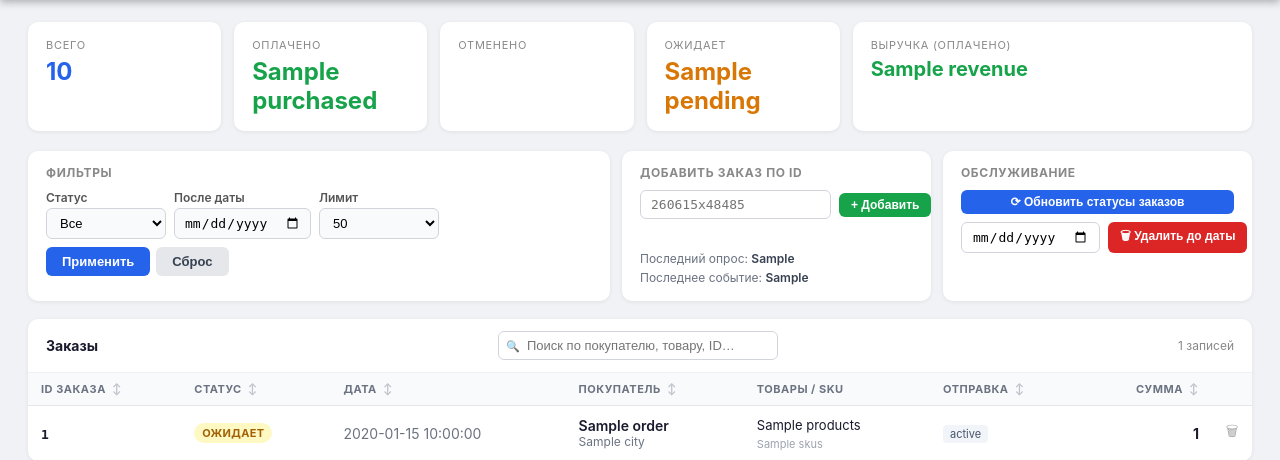
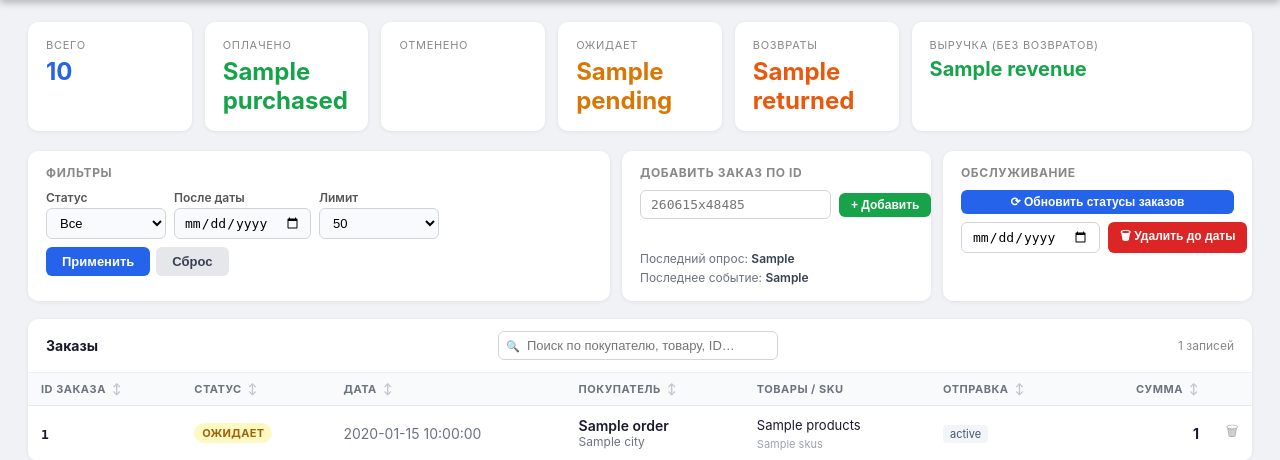
Before and after one commit to BendeeBoo/Erli-Campaings-API, a Flask app: template templates/index.html in a window 1280 px wide. Shown: the part 52-512 px from the top of the page. Run offline with Flask 3, Linux system fonts and the light colour scheme; the template is opened without the code that fills it: most values are stand-ins (such as "Sample title", 1, 10 or a date in 2020); some libraries are stand-ins or nearby versions.

Commit message:
Exclude returned orders from ad revenue
A returned order still reads status='purchased' — the buyer did pay — so the
report counted it as revenue even though the money goes back. Three of the 26
orders in the June report were returns, overstating revenue by 4919 zł (14.4%)
and ROAS by 21.77x vs the real 18.63x.

Both "Zwrócone" (returned) and "Wraca do nadawcy" (returningToSender) are
treated as lost: an order already travelling back will not become revenue, so
counting it inflates ROAS until the status finally flips.

- report.build_report now splits each order into greenhouse/accessory totals
  first, then routes them to the revenue or the returned bucket; returns are
  reported per order and never per item, so a returned order is written off
  whole (a partial return cannot be detected through the API)
- rows gain orders_returned / returned_revenue, and orders_purchased no longer
  counts returns
- db.get_stats drops returns from revenue and reports them separately, so the
  orders page and the analytics page cannot disagree
- analytics gets a "Возвраты" KPI card and a sortable "Возвратов" column;
  the orders page gets a matching counter

Co-Authored-By: Claude Opus 5 <noreply@anthropic.com>

```diff
--- a/app.py
+++ b/app.py
@@ -124,6 +124,7 @@ def index():
         "purchased": raw_stats.get("purchased") or 0,
         "cancelled": raw_stats.get("cancelled") or 0,
         "pending":   raw_stats.get("pending") or 0,
+        "returned":  raw_stats.get("returned") or 0,
         "revenue":   fmt_price(raw_stats.get("revenue") or 0),
     }
 
--- a/db.py
+++ b/db.py
@@ -172,14 +172,23 @@ def get_orders(status=None, after=None, limit=200):
     return query(sql, params)
 
 
+# Kept in sync with report.RETURNED_SELLER_STATUSES — a paid order that was
+# sent back earns no money, so it must not show up as revenue.
+_RETURNED_SQL = "LOWER(COALESCE(seller_status, '')) IN " \
+                "('returned', 'returningtosender', 'returnedtosender')"
+
+
 def get_stats():
-    rows = query("""
+    rows = query(f"""
         SELECT
             COUNT(*) as total,
-            COUNT(*) FILTER (WHERE status = 'purchased') as purchased,
+            COUNT(*) FILTER (WHERE status = 'purchased'
+                             AND NOT {_RETURNED_SQL}) as purchased,
             COUNT(*) FILTER (WHERE status = 'cancelled') as cancelled,
             COUNT(*) FILTER (WHERE status = 'pending')   as pending,
-            COALESCE(SUM(total) FILTER (WHERE status = 'purchased'), 0) as revenue
+            COUNT(*) FILTER (WHERE {_RETURNED_SQL})      as returned,
+            COALESCE(SUM(total) FILTER (WHERE status = 'purchased'
+                                        AND NOT {_RETURNED_SQL}), 0) as revenue
         FROM orders
     """)
     return rows[0] if rows else {}
--- a/report.py
+++ b/report.py
@@ -14,6 +14,17 @@ GREENHOUSE_KEYWORDS = ["szklarnia", "tunel", "domek"]
 ACCESSORY_KEYWORDS  = ["okno boczne", "okno do szklarni", "taśma", "tasma",
                         "ramka", "kotwy", "agrotkanina", "agrowłóknina",
                         "fundament", "śruba", "sruba", "grunt", "folia"]
+
+
+# sellerStatus values meaning "the money is gone". The order still reads
+# status='purchased' — the buyer paid — but it was (or is being) sent back,
+# so it must not count towards ad revenue. The API spells these
+# inconsistently, hence the lowercase comparison.
+RETURNED_SELLER_STATUSES = {"returned", "returningtosender", "returnedtosender"}
+
+
+def is_returned(seller_status: str | None) -> bool:
+    return (seller_status or "").strip().lower() in RETURNED_SELLER_STATUSES
 
 
 def is_greenhouse(name: str) -> bool:
@@ -126,6 +137,8 @@ def build_report(df: pd.DataFrame,
         units_sold         = 0
         cancelled          = 0
         pending            = 0
+        returned           = 0
+        returned_revenue   = 0.0
         accessory_revenue  = 0.0
 
         # Pre-fill name from DB map if available
@@ -144,22 +157,35 @@ def build_report(df: pd.DataFrame,
                 pending += 1
                 continue
 
-            # status == purchased — count revenue
+            # status == purchased — split the order into greenhouses/accessories
             raw = json.loads(order.get("raw") or "{}")
+            order_gh_revenue = 0.0
+            order_gh_units   = 0
+            order_acc_revenue = 0.0
             for item in raw.get("items", []):
                 item_name = item.get("name", "")
                 qty       = item.get("quantity", 1)
                 price_pln = (item.get("unitPrice") or 0) / 100
 
                 if is_greenhouse(item_name):
-                    greenhouse_revenue += price_pln * qty
-                    units_sold         += qty
+                    order_gh_revenue += price_pln * qty
+                    order_gh_units   += qty
                     if not product_name:
                         product_name = item_name
                 else:
-                    accessory_revenue += price_pln * qty
+                    order_acc_revenue += price_pln * qty
 
-        total_purchased_revenue = greenhouse_revenue + accessory_revenue
+            # Returns are only reported per order, never per item, so a
+            # returned order is written off whole.
+            if is_returned(order.get("seller_status")):
+                returned         += 1
+                returned_revenue += order_gh_revenue
+                continue
+
+            greenhouse_revenue += order_gh_revenue
+            units_sold         += order_gh_units
+            accessory_revenue  += order_acc_revenue
+
         roas = (greenhouse_revenue / cost) if (cost > 0 and units_sold > 0) else None
         cost_per_sale = (cost / units_sold) if units_sold > 0 else None
 
@@ -173,9 +199,11 @@ def build_report(df: pd.DataFrame,
             "orders_total":       len(order_ids),
             "orders_cancelled":   cancelled,
             "orders_pending":     pending,
-            "orders_purchased":   len(order_ids) - cancelled - pending,
+            "orders_returned":    returned,
+            "orders_purchased":   len(order_ids) - cancelled - pending - returned,
             "units_sold":         units_sold,
             "greenhouse_revenue": round(greenhouse_revenue, 2),
+            "returned_revenue":   round(returned_revenue, 2),
             "accessory_revenue":  round(accessory_revenue, 2),
             "roas":               round(roas, 2) if roas is not None else None,
             "cost_per_sale":      round(cost_per_sale, 2) if cost_per_sale is not None else None,
@@ -189,6 +217,8 @@ def build_report(df: pd.DataFrame,
     total_clicks     = sum(r["clicks"] for r in rows)
     total_units      = sum(r["units_sold"] for r in rows)
     total_gh_revenue = sum(r["greenhouse_revenue"] for r in rows)
+    total_returned   = sum(r["orders_returned"] for r in rows)
+    total_ret_revenue = sum(r["returned_revenue"] for r in rows)
     total_roas       = round(total_gh_revenue / total_cost, 2) if total_cost > 0 else None
     total_cps        = round(total_cost / total_units, 2) if total_units > 0 else None
 
@@ -200,6 +230,8 @@ def build_report(df: pd.DataFrame,
             "clicks":             total_clicks,
             "units_sold":         total_units,
             "greenhouse_revenue": round(total_gh_revenue, 2),
+            "orders_returned":    total_returned,
+            "returned_revenue":   round(total_ret_revenue, 2),
             "roas":               total_roas,
             "cost_per_sale":      total_cps,
         },
--- a/templates/index.html
+++ b/templates/index.html
@@ -26,6 +26,7 @@
     .card.green  .value { color: #16a34a; }
     .card.red    .value { color: #dc2626; }
     .card.yellow .value { color: #d97706; }
+    .card.orange .value { color: #ea580c; }
 
     /* toolbar */
     .toolbar { display: flex; flex-wrap: wrap; gap: 12px; margin-bottom: 18px; }
@@ -136,8 +137,12 @@
       <div class="label">Ожидает</div>
       <div class="value" id="s-pending">{{ stats.pending }}</div>
     </div>
+    <div class="card orange">
+      <div class="label">Возвраты</div>
+      <div class="value" id="s-returned">{{ stats.returned }}</div>
+    </div>
     <div class="card green" style="grid-column:span 2; min-width:0;">
-      <div class="label">Выручка (оплачено)</div>
+      <div class="label">Выручка (без возвратов)</div>
       <div class="value" style="font-size:20px;" id="s-revenue">{{ stats.revenue }}</div>
     </div>
   </div>
```
Also changed, not shown: templates/analytics.html (+24 -5 lines).
